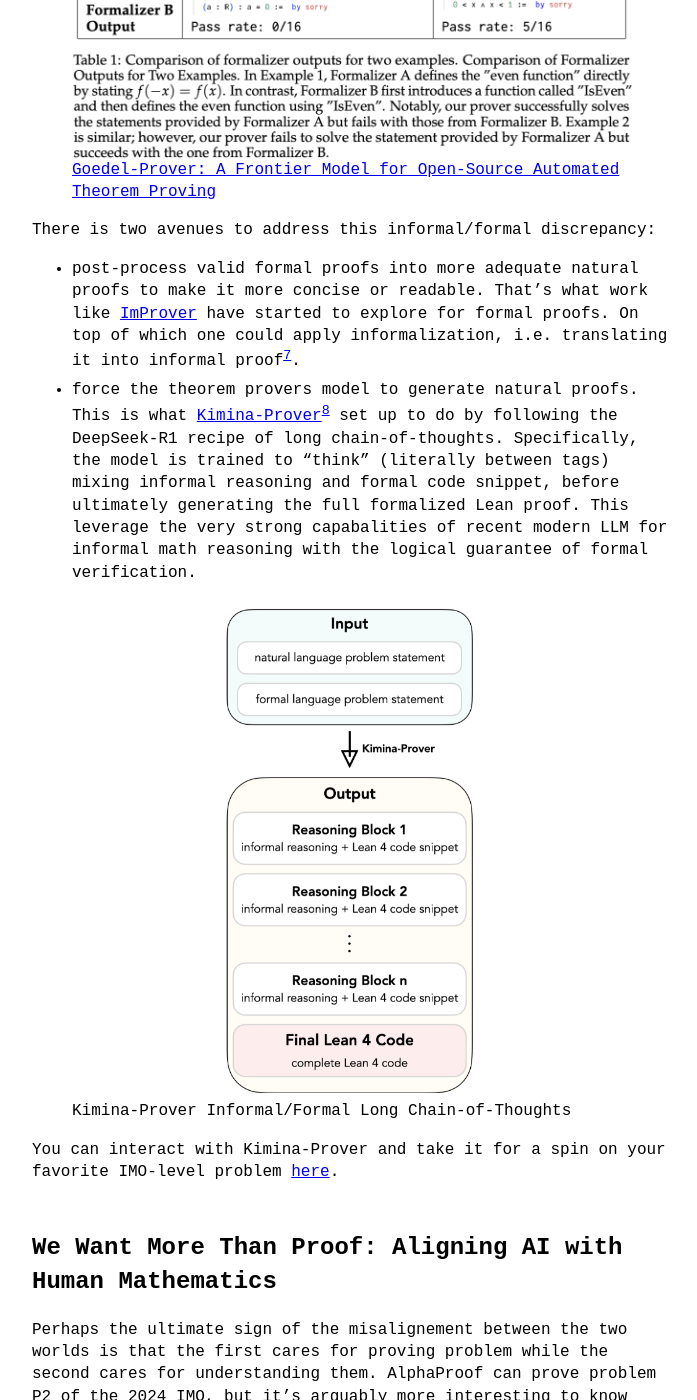
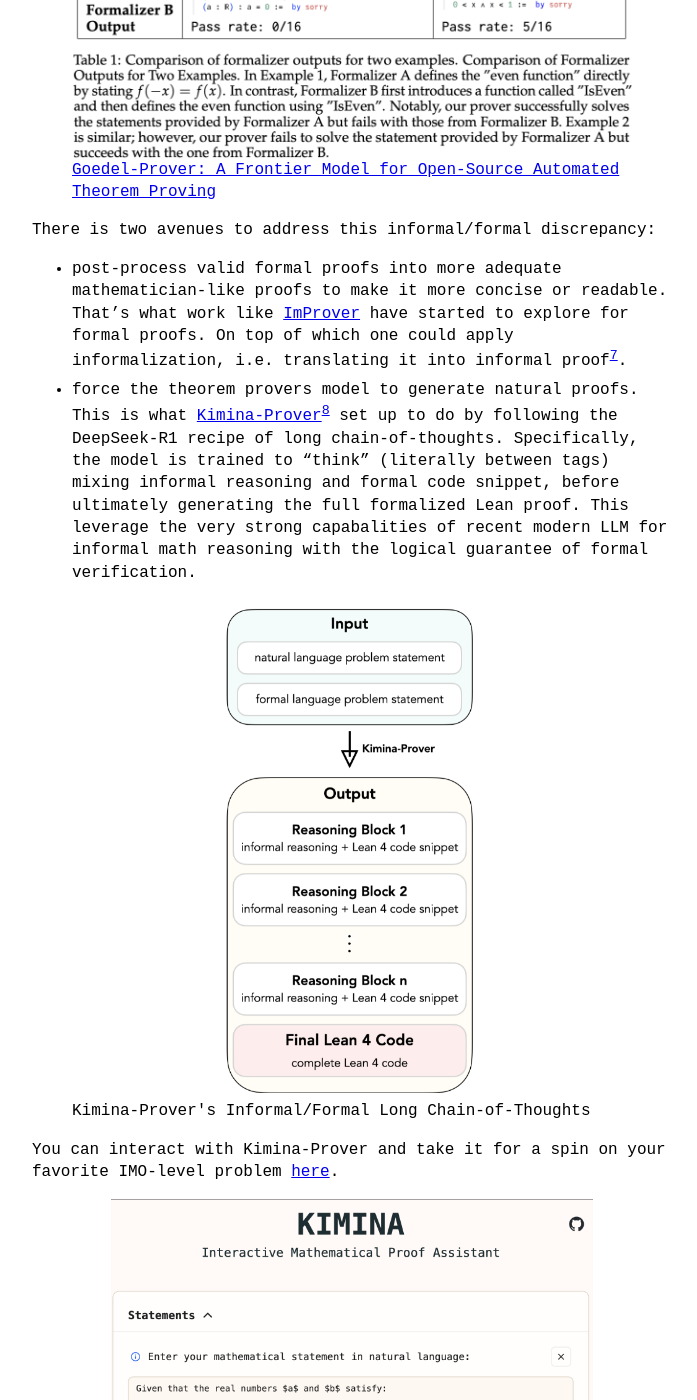
Before and after one commit to dsleo/dsleo.github.io, a Jekyll site: the page built from _posts/2025-04-18-aiformath.md, in a window 1280 px wide and 1400 px high, scrolled down 5993 px. Shown: the whole window, without its empty margins (288-985 px from the left). Built offline with Jekyll 4.4.1, drawn with Linux system fonts in a browser that asks for light colours; some of the changed text lies outside the part shown.

Commit message:
add kimina demo

```diff
--- a/_posts/2025-04-18-something.md
+++ b/_posts/2025-04-18-aiformath.md
@@ -104,17 +104,24 @@
 </figure>
 
 There is two avenues to address this informal/formal discrepancy:
-- post-process valid formal proofs into more adequate natural proofs to make it more concise or readable. That's what work like [ImProver](https://arxiv.org/pdf/2410.04753) have started to explore for formal proofs. On top of which one could apply informalization, i.e. translating it into informal proof[^7].
+- post-process valid formal proofs into more adequate mathematician-like proofs to make it more concise or readable. That's what work like [ImProver](https://arxiv.org/pdf/2410.04753) have started to explore for formal proofs. On top of which one could apply informalization, i.e. translating it into informal proof[^7].
 - force the theorem provers model to generate natural proofs. This is what [Kimina-Prover](https://arxiv.org/pdf/2504.11354)[^8] set up to do by following the DeepSeek-R1 recipe of long chain-of-thoughts. Specifically, the model is trained to "think" (literally between <think> </think>tags) mixing informal reasoning and formal code snippet, before ultimately generating the full formalized Lean proof. This leverage the very strong capabalities of recent modern LLM for informal math reasoning with the logical guarantee of formal verification.
 
 <figure>
   <img src="/assets/images/kiminaprover.png" alt="Kimina-Prover" style="height: 500px; object-fit: contain;">
   <figcaption>
-      Kimina-Prover Informal/Formal Long Chain-of-Thoughts
+      Kimina-Prover's Informal/Formal Long Chain-of-Thoughts
   </figcaption>
 </figure>
 
 You can interact with Kimina-Prover and take it for a spin on your favorite IMO-level problem [here](https://demo.projectnumina.ai/).
+
+<figure>
+  <img src="/assets/images/kiminademo.png" alt="Kimina-Demo" style="height: 500px; object-fit: contain;">
+  <figcaption>
+      Kimina Interactive Proof Assistant
+  </figcaption>
+</figure>
 
 ## We Want More Than Proof: Aligning AI with Human Mathematics
 
```
Also changed, not shown: assets/images/kiminademo.png (added).
